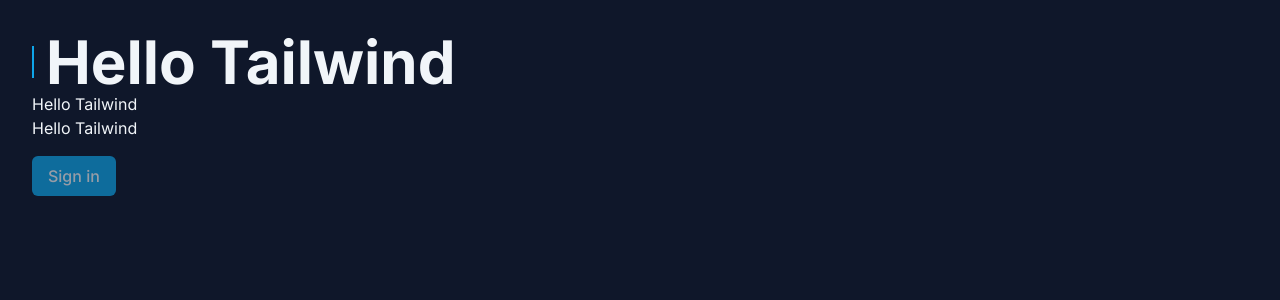
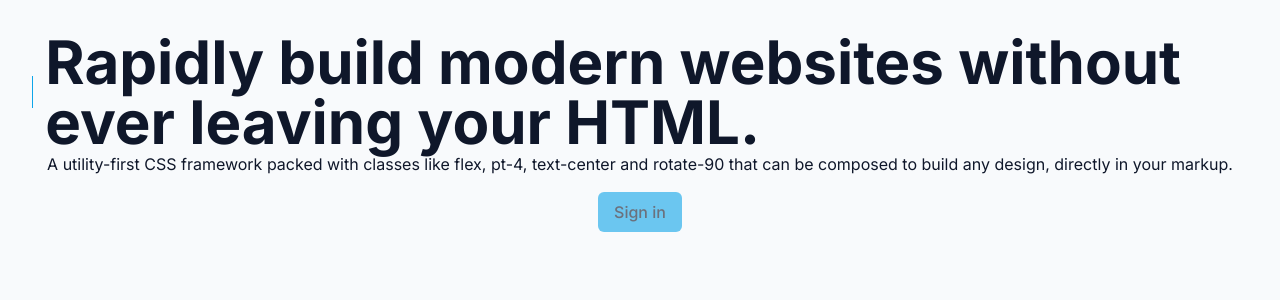
Before and after one commit to j0ruge/tailwind-next, a Next.js app: page / in a window 1280 px wide. Shown: the top 300 px of the page. Built offline with nearby package versions, Linux system fonts and the light colour scheme.

Commit message:
Dark Mode

```diff
--- a/src/app/page.tsx
+++ b/src/app/page.tsx
@@ -1,14 +1,15 @@
 export default function Home() {
   return (
-    <div className="p-8 bg-slate-900 text-slate-100 h-screen">
+    <div className="p-8 bg-slate-50 text-slate-900 h-screen
+      flex flex-col items-center
+    ">
       <h1 className="
         font-bold text-3xl flex items-center gap-3
         before:w-0.5 before:h-8 before:bg-sky-500
         sm:text-5xl
         lg:text-6xl
-      ">Hello Tailwind</h1>
-      <h2>Hello Tailwind</h2>
-      <p>Hello Tailwind</p>
+      ">Rapidly build modern websites without ever leaving your HTML.</h1>
+      <p>A utility-first CSS framework packed with classes like flex, pt-4, text-center and rotate-90 that can be composed to build any design, directly in your markup.</p>
       <button disabled className="
        bg-sky-500 px-4 py-2 rounded-md font-medium mt-4
        enabled:hover:bg-sky-600
--- a/tailwind.config.ts
+++ b/tailwind.config.ts
@@ -7,7 +7,7 @@
   theme: {
     extend: {
       colors: {
-        diego: '#8257e6'
+        rocket_purple: '#8257e6'
       },
       backgroundImage: {
         "gradient-radial": "radial-gradient(var(--tw-gradient-stops))",
```
Also changed, not shown: 1 other file (tests, documents, lock files or other folders).
